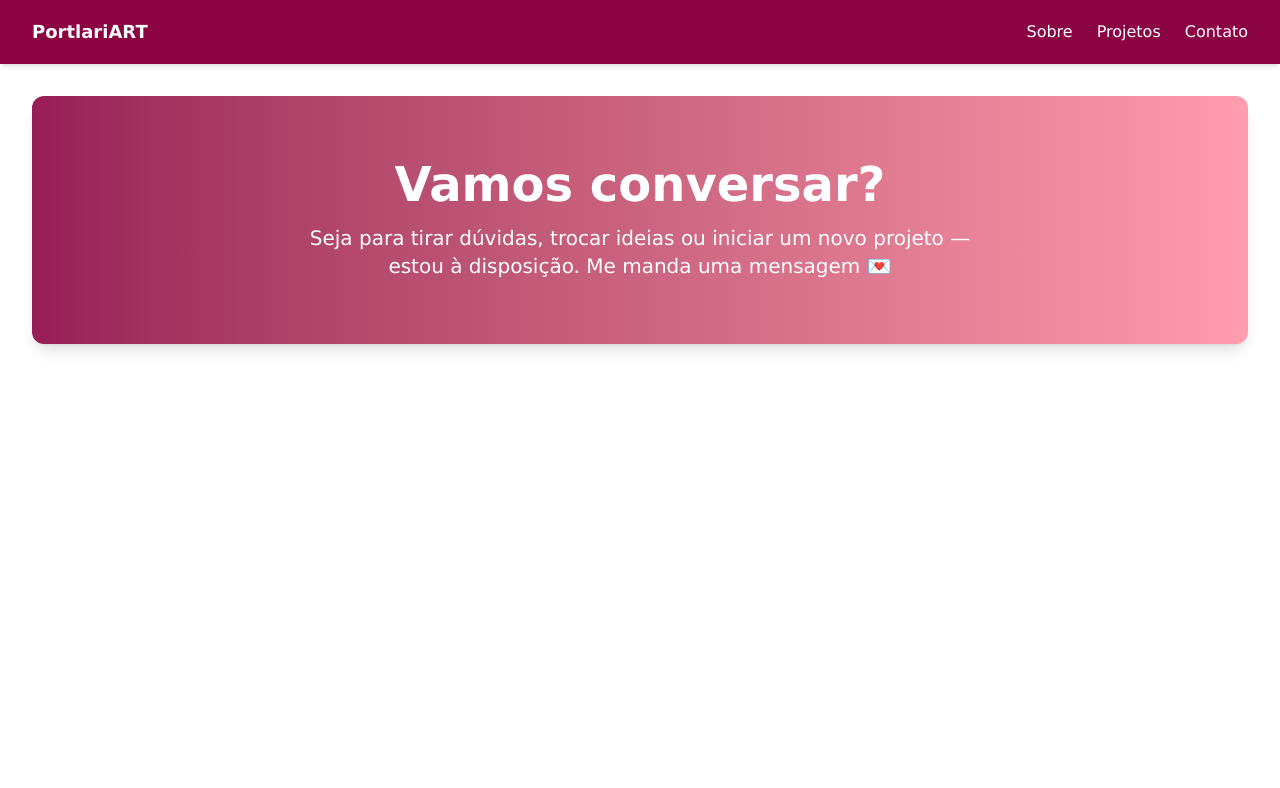
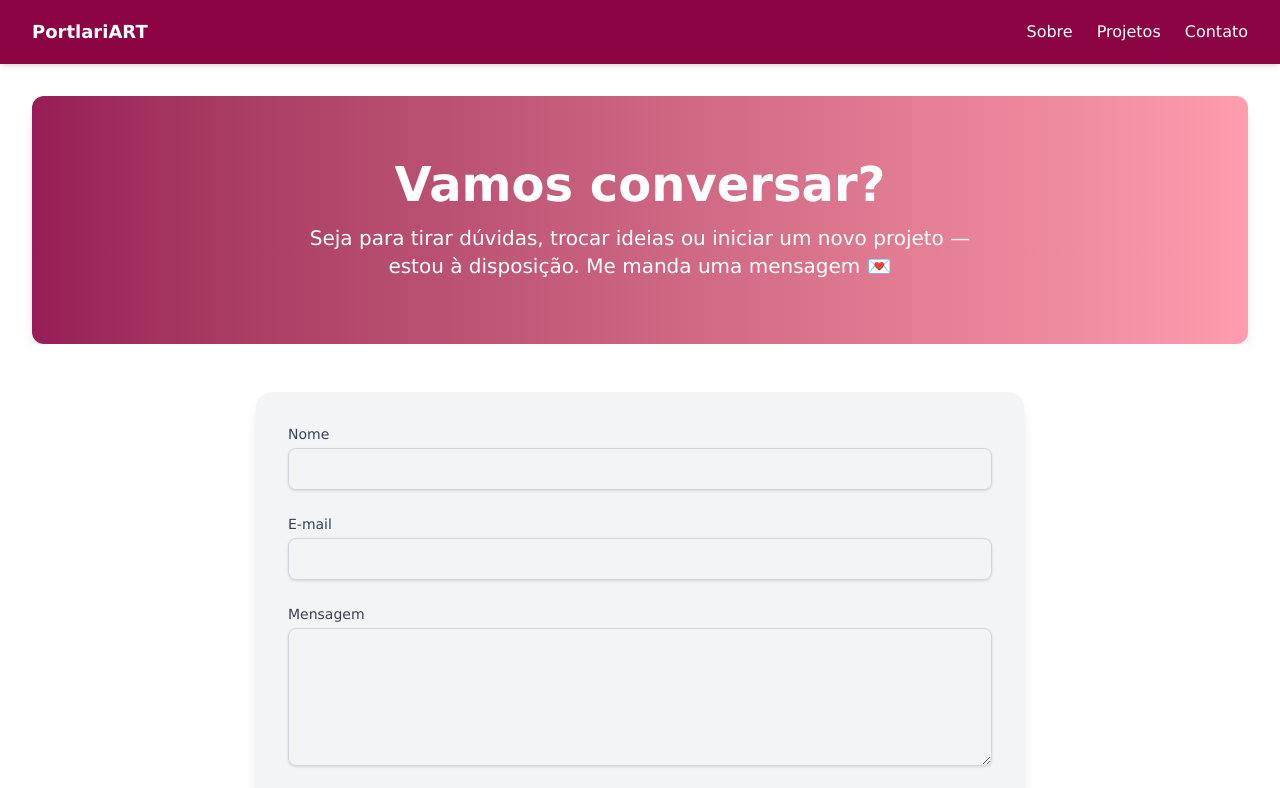
Before and after one commit to resenhandodirei/PortlariART_React-Next.js, a Next.js app: page /screens/contato in a window 1280 px wide. Shown: the top 788 px of the page. Built offline with nearby package versions, Linux system fonts and the light colour scheme.

Commit message:
feat: Formulário de Contato

```diff
--- a/src/app/screens/contato/Contato.tsx
+++ b/src/app/screens/contato/Contato.tsx
@@ -1,4 +1,5 @@
 import HeaderContato from "@/app/components/HeaderContato";
+import FormularioContato from "@/app/components/FormularioContato";
 
 
 import React from "react";
@@ -7,7 +8,7 @@ export default function Contatos() {
   return (
     <>
     <HeaderContato />
-
+    <FormularioContato />
 
     </>
   );
```
